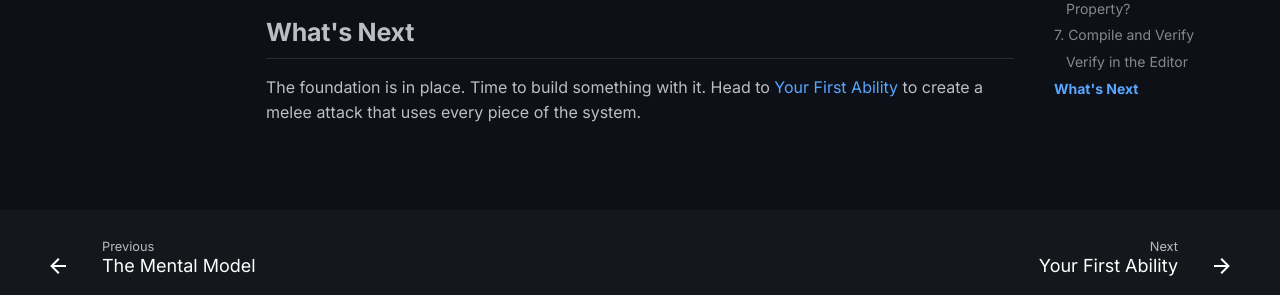
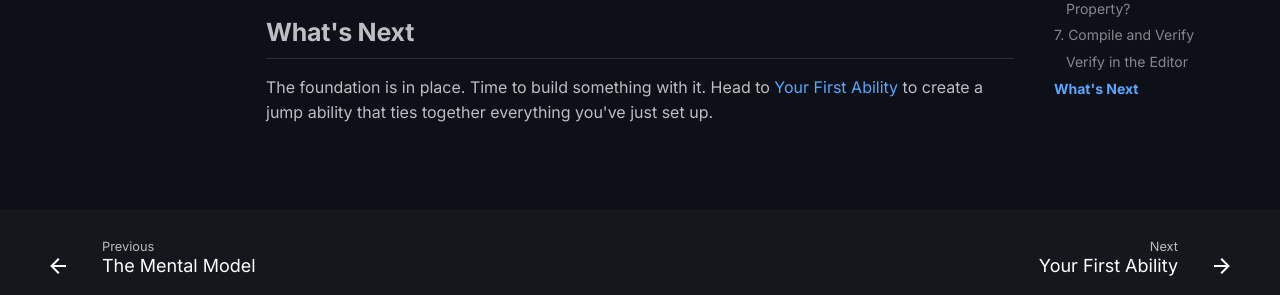
Before and after one commit to dreulavelle/gas-docs, an MkDocs documentation site: the page built from docs/getting-started/project-setup.md, in a window 1280 px wide and 900 px high, scrolled down 9529 px. Shown: the part 534-829 px from the top of the window. Built offline with MkDocs 1.6.1 and Material for MkDocs 9.7.7, drawn with Linux system fonts in a browser that asks for light colours; comment, search, counter and statistics services are not loaded.

Commit message:
fix: update project-setup outro to reference jump, not melee (#5)

```diff
--- a/docs/getting-started/project-setup.md
+++ b/docs/getting-started/project-setup.md
@@ -630,4 +630,4 @@ If all five check out, your GAS foundation is ready.
 
 ## What's Next
 
-The foundation is in place. Time to build something with it. Head to [Your First Ability](your-first-ability.md) to create a melee attack that uses every piece of the system.
+The foundation is in place. Time to build something with it. Head to [Your First Ability](your-first-ability.md) to create a jump ability that ties together everything you've just set up.
```
